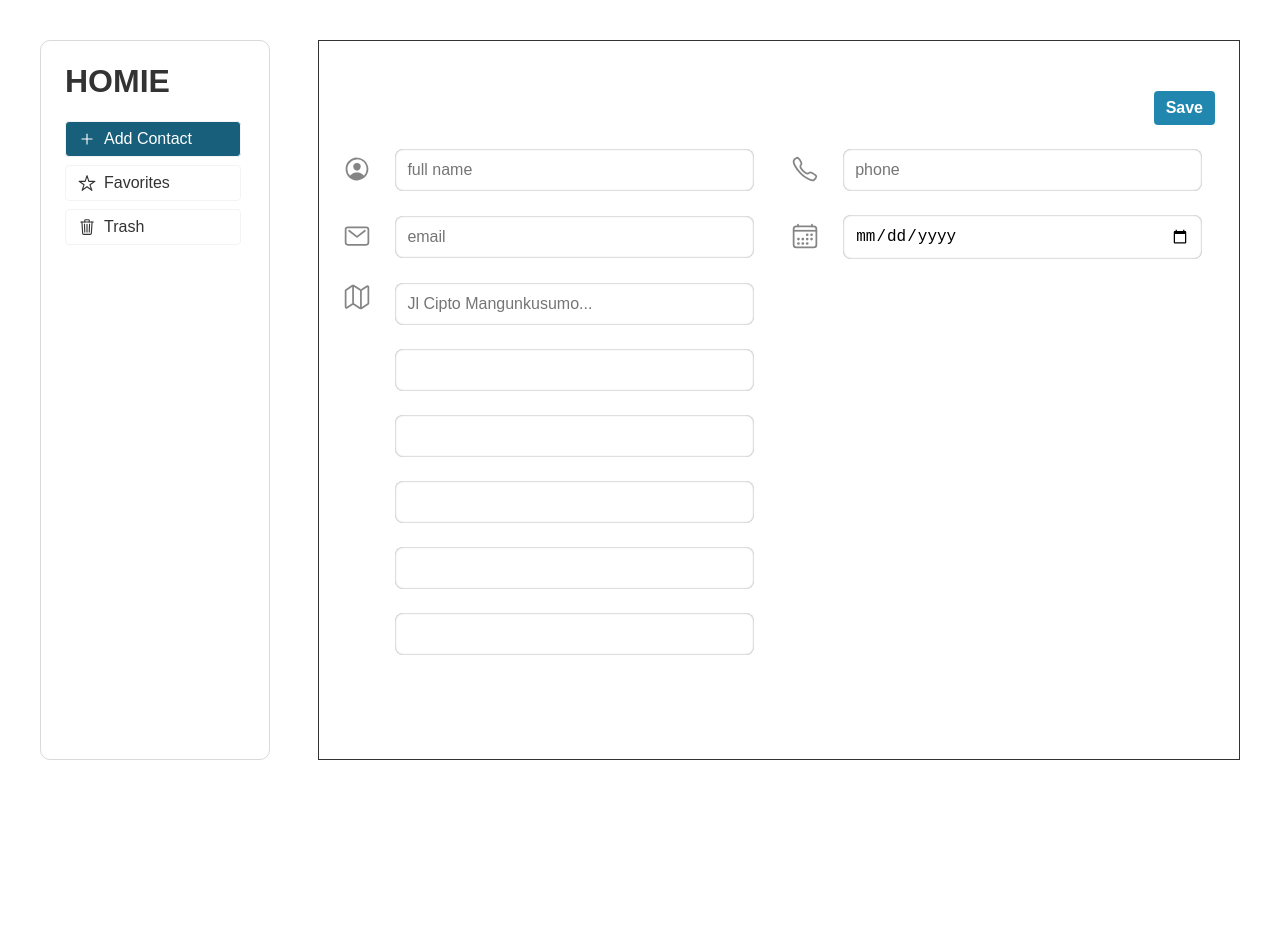
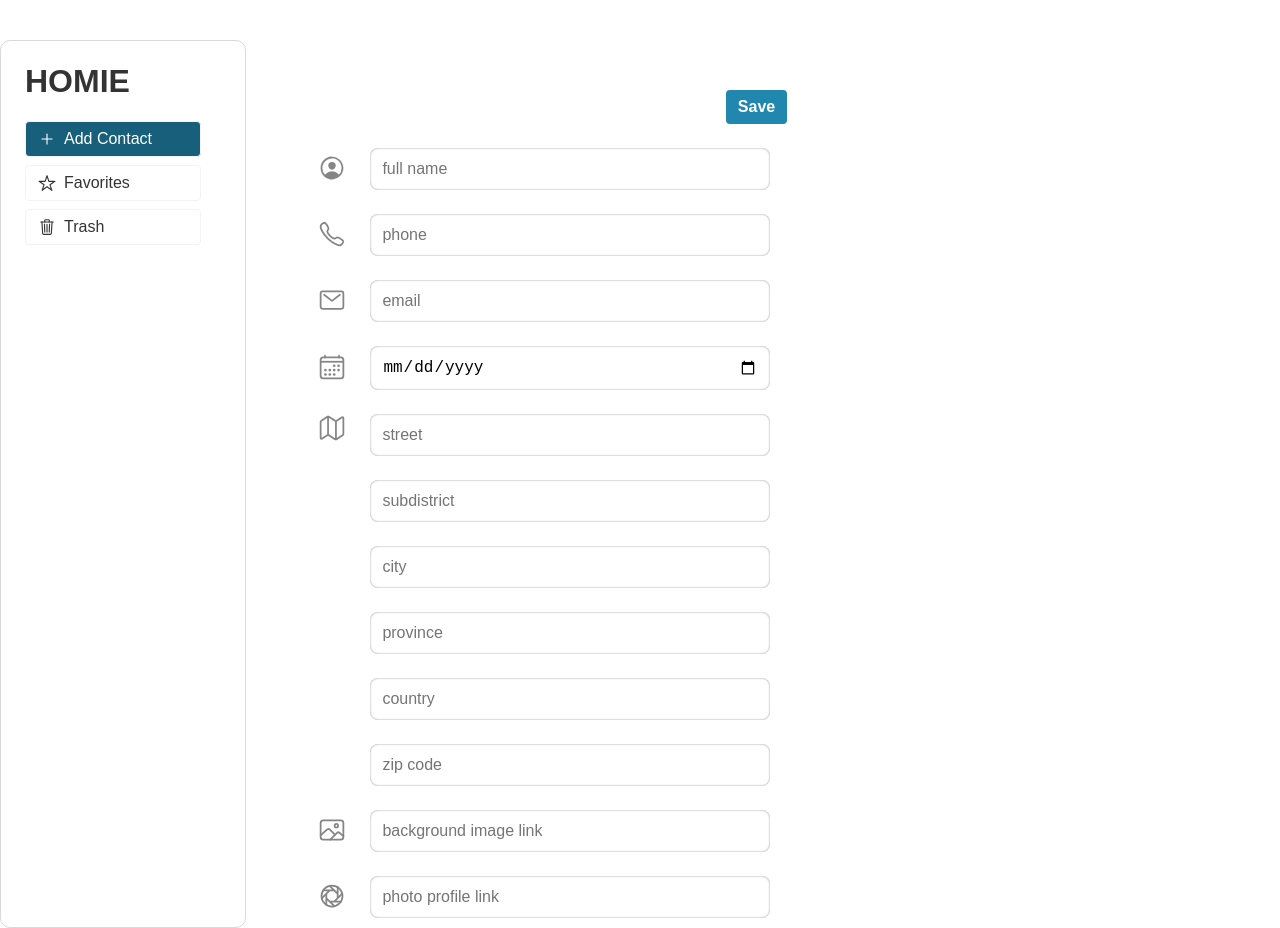
Before and after one commit to burhanudinrabbani666/homie, a website built with Vite: page new/index.html in a window 1280 px wide. Before the commit the page ends 800 px from the top, so only its background shows below. Built offline with nearby package versions, Linux system fonts and the light colour scheme.

Commit message:
feat: new contact page

```diff
--- a/new/index.html
+++ b/new/index.html
@@ -42,7 +42,8 @@
       </header>
 
       <main class="main">
-        <form method="post" class="form__container">
+        <div class="form__container">
+          <form method="post" class="form">
             <div class="form__btn-container">
               <button type="submit" class="btn">Save</button>
             </div>
@@ -78,7 +79,12 @@
               </div>
               <div class="fields">
                 <label for="email">Email</label>
-              <input type="email" id="email" name="email" placeholder="email" />
+                <input
+                  type="email"
+                  id="email"
+                  name="email"
+                  placeholder="email"
+                />
               </div>
             </div>
 
@@ -103,37 +109,88 @@
                     type="text"
                     id="street"
                     name="street"
-                  placeholder="Jl Cipto Mangunkusumo..."
+                    placeholder="street"
                   />
                 </div>
 
                 <div class="fields">
                   <label for="subdistrict">subdistrict</label>
-                <input type="text" id="subdistrict" name="subdistrict" />
+                  <input
+                    type="text"
+                    id="subdistrict"
+                    name="subdistrict"
+                    placeholder="subdistrict"
+                  />
                 </div>
 
                 <div class="fields">
                   <label for="city">city</label>
-                <input type="text" id="city" name="city" />
+                  <input type="text" id="city" name="city" placeholder="city" />
                 </div>
 
                 <div class="fields">
                   <label for="province">province</label>
-                <input type="text" id="province" name="province" />
+                  <input
+                    type="text"
+                    id="province"
+                    name="province"
+                    placeholder="province"
+                  />
                 </div>
 
                 <div class="fields">
                   <label for="country">country</label>
-                <input type="text" id="country" name="country" />
+                  <input
+                    type="text"
+                    id="country"
+                    name="country"
+                    placeholder="country"
+                  />
                 </div>
 
                 <div class="fields">
-                <label for="zip code">zip code</label>
-                <input type="text" id="zip code" name="zip code" />
+                  <label for="zipCode">zip code</label>
+                  <input
+                    type="text"
+                    id="zipCode"
+                    name="zipCode"
+                    placeholder="zip code"
+                  />
                 </div>
               </div>
             </div>
+
+            <div class="form__fields">
+              <div class="icon-contact">
+                <ion-icon name="image-outline"></ion-icon>
+              </div>
+              <div class="fields">
+                <label for="bgImageLink">background image link</label>
+                <input
+                  type="url"
+                  id="bgImageLink"
+                  name="bgImageLink"
+                  placeholder="background image link"
+                />
+              </div>
+            </div>
+
+            <div class="form__fields">
+              <div class="icon-contact">
+                <ion-icon name="aperture-outline"></ion-icon>
+              </div>
+              <div class="fields">
+                <label for="photoProfile">photoProfile</label>
+                <input
+                  type="tel"
+                  id="photoProfile"
+                  name="photoProfile"
+                  placeholder="photo profile link"
+                />
+              </div>
+            </div>
           </form>
+        </div>
       </main>
     </div>
 
--- a/new/src/css/form.css
+++ b/new/src/css/form.css
@@ -1,7 +1,12 @@
 .form__container {
-  max-width: 100%;
-  display: grid;
-  grid-template-columns: 1fr 1fr;
+  height: 100%;
+  overflow: scroll;
+}
+
+.form {
+  max-width: 50%;
+  display: flex;
+  flex-direction: column;
   gap: 2.4rem;
 
   position: relative;
--- a/src/css/components/contact-item.css
+++ b/src/css/components/contact-item.css
@@ -0,0 +1,5 @@
+.contact-name {
+  display: flex;
+  align-items: center;
+  gap: 8px;
+}
--- a/src/css/style.css
+++ b/src/css/style.css
@@ -82,8 +82,8 @@ a {
 }
 
 .app {
-  max-width: 120rem;
-  min-height: 90vh;
+  max-width: 140rem;
+  height: 92vh;
   padding: 1.2 rem;
   margin: auto;
 
@@ -123,7 +123,6 @@ a {
 /* ------------------------------ */
 
 .main {
-  border: 1px solid #333;
   padding: 5rem 2.4rem 1rem;
 }
 
@@ -195,7 +194,7 @@ a {
   display: grid;
   grid-template-columns: repeat(5, 1fr);
   align-items: center;
-  gap: 1rem;
+  gap: 2.4rem;
 
   padding: 0 1.6rem;
 }
@@ -203,7 +202,7 @@ a {
 .main__container {
   display: flex;
   flex-direction: column;
-  gap: 2.4rem;
+  gap: 1.2rem;
 }
 
 .main__container-contact {
@@ -216,18 +215,23 @@ a {
   padding: 1.2rem 1.6rem;
   border-radius: 0.4rem;
 
-  background-color: #8ad3fc;
+  border-bottom: 1px solid #d7d9db;
 }
+
 /* --------------------------- */
 /* Contact container */
 /* --------------------------- */
 
 .contact-list {
-  padding: 2rem 1.6rem;
-  border: 1px solid #343a4033;
-  border-radius: 1rem;
+  padding: 1rem 1.6rem;
+  border-radius: 4px;
 
   position: relative;
+}
+
+.contact-list:hover,
+.contact-list:active {
+  background-color: #f1f3f5;
 }
 
 .contact-name,
@@ -247,7 +251,7 @@ a {
 
 .tag {
   padding: 0.4rem 0.8rem;
-  border-radius: 1rem;
+  border-radius: 4px;
 }
 
 .menu {
@@ -260,8 +264,9 @@ a {
   border: 1px solid #d7d9db;
   border-radius: 1rem;
   position: absolute;
-  right: 5rem;
-  top: -14rem;
+  right: 7rem;
+  top: -5rem;
+  z-index: 10;
 
   background-color: #fff;
 }
--- a/src/js/views.js
+++ b/src/js/views.js
@@ -32,10 +32,7 @@ export function renderContact(initialData) {
   const html = initialData.map((contact) => {
     return `
      <li class="contact-list grid-4-col">
-       <div class="contact-name">
-         <div class="img"></div>
-         <p>${contact.name}</p>
-       </div>
+       <p class="contact-name">${contact.name}</p>
        <p class="contact-phone"> ${contact.phone}</p>
        <p class="contact-email">${contact.email}</p>
        <div class="tags">
```
Also changed, not shown: index.html (+7 -6 lines). Lines whose indentation alone changed are shown as unchanged.
